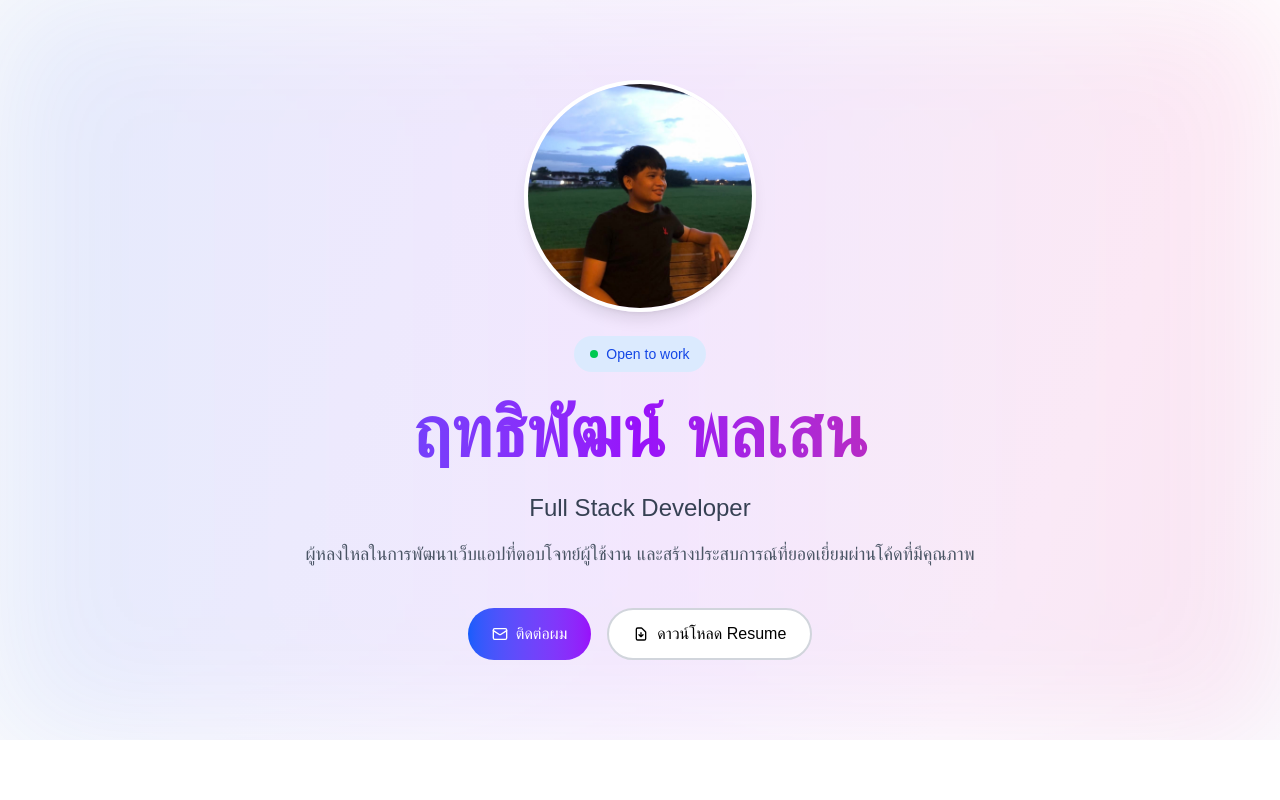
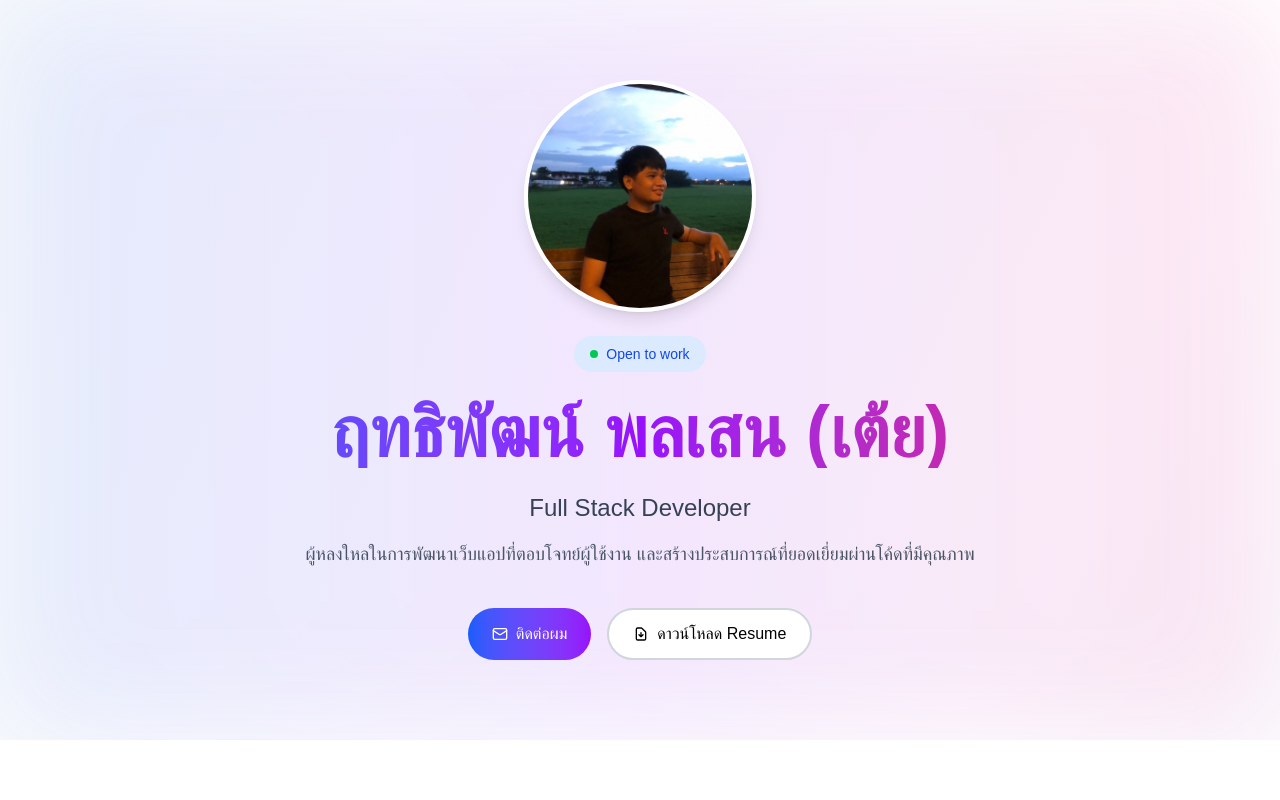
Before and after one commit to RitthiphatP/my-portfolio, a Next.js app: page / in a window 1280 px wide. Shown: the top 800 px of the page. Built offline with nearby package versions, Linux system fonts and the light colour scheme; a web font is replaced by a local one.

Commit message:
เพิ่มชื่อเล่น

```diff
--- a/app/page.tsx
+++ b/app/page.tsx
@@ -130,7 +130,7 @@ export default function Home() {
             </div>
 
             <h1 className="text-6xl md:text-7xl font-bold mb-6 bg-gradient-to-r from-blue-600 via-purple-600 to-pink-600 bg-clip-text text-transparent">
-              ฤทธิพัฒน์ พลเสน
+              ฤทธิพัฒน์ พลเสน (เต้ย)
             </h1>
 
             <p className="text-xl md:text-2xl text-gray-700 mb-4">
```
